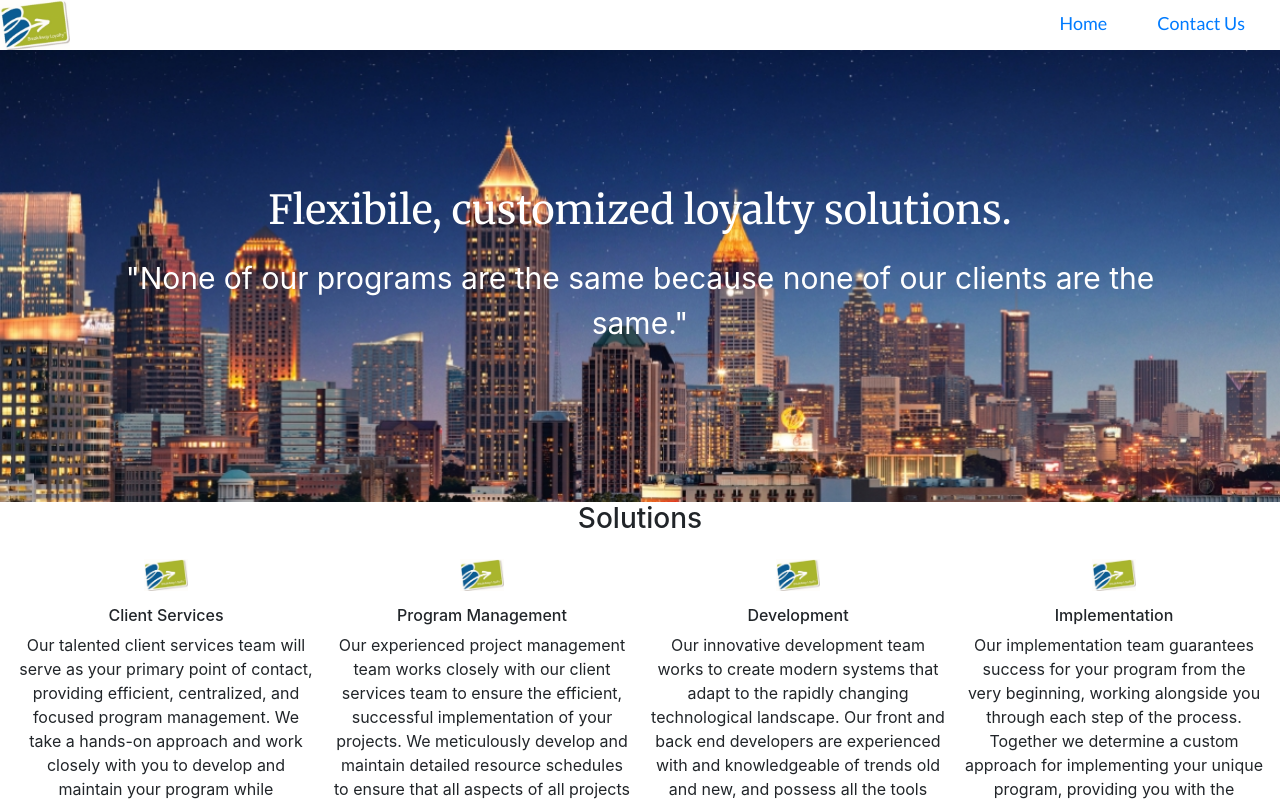
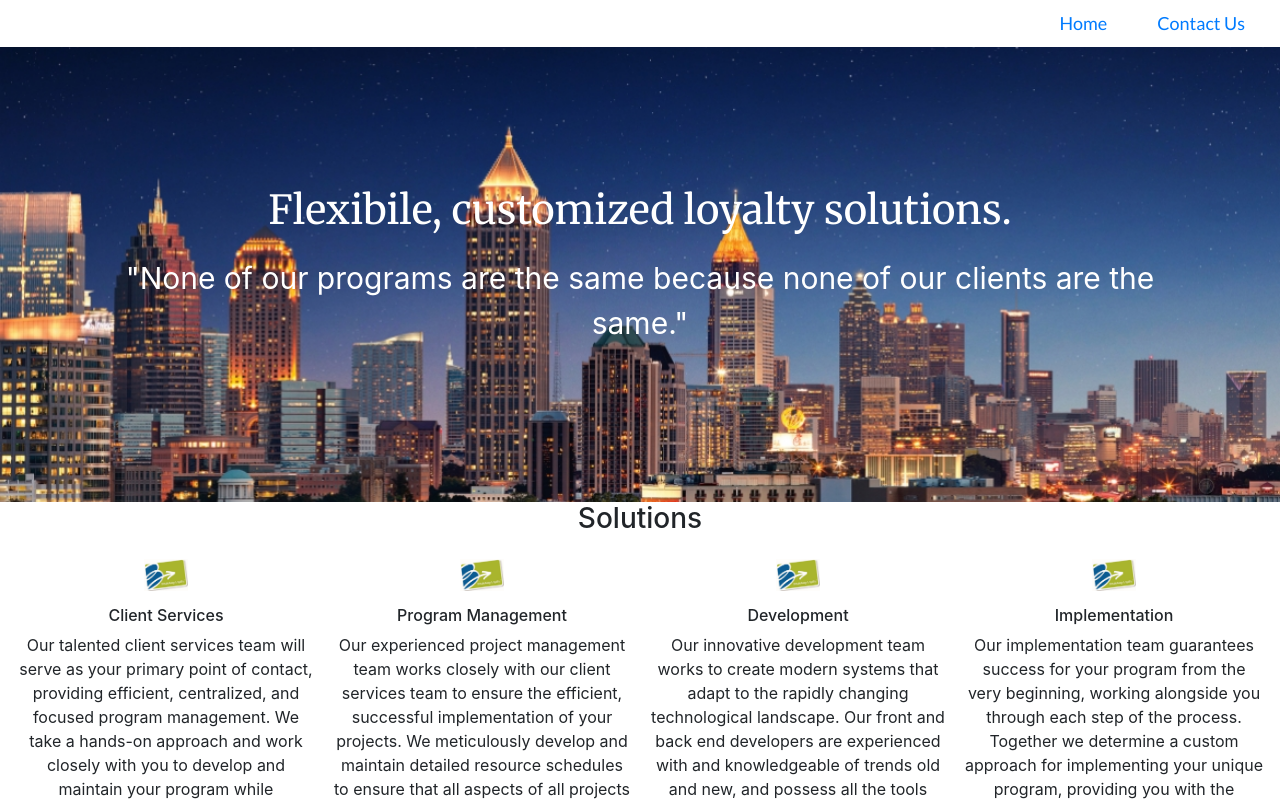
Before and after one commit to timbodiford/bal-site, a React (Create React App) app: page / in a window 1280 px wide. Shown: the top 801 px of the page. Built offline with nearby package versions, Linux system fonts and the light colour scheme.

Commit message:
another attempt

```diff
--- a/src/Components/NavComponent.js
+++ b/src/Components/NavComponent.js
@@ -5,10 +5,10 @@ export default class Test extends Component {
     return (
       <div id="top" className="nav">
 
-        <img
+        {/* <img
           className="balLogo"
           src={require('/Users/timbodiford/projects/bal-site/bal-site/src/images/breakaway-logo.png')}
-        ></img>
+        ></img> */}
         <div className="pushed">
           <a className="link" href="#">Home</a>
           <a className="link" href="#contactus">Contact Us</a>
```
